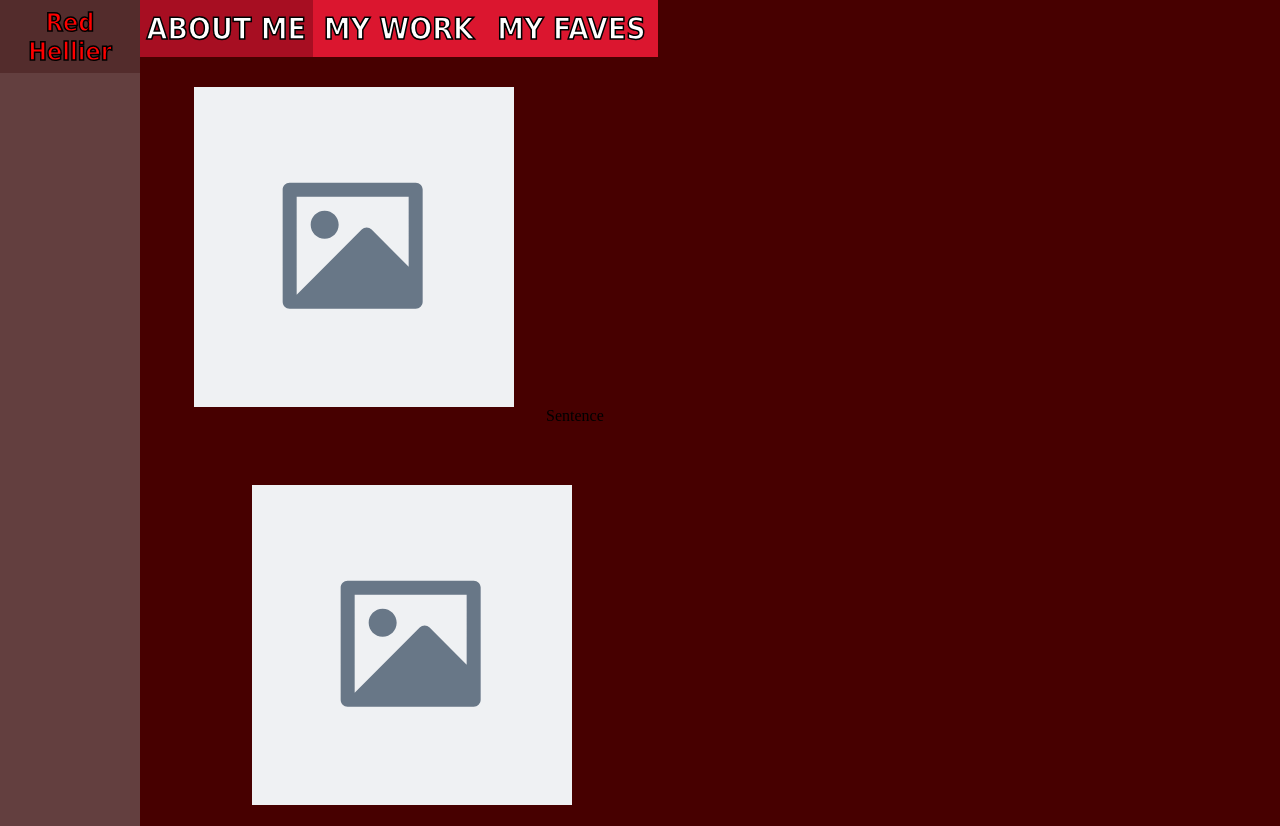
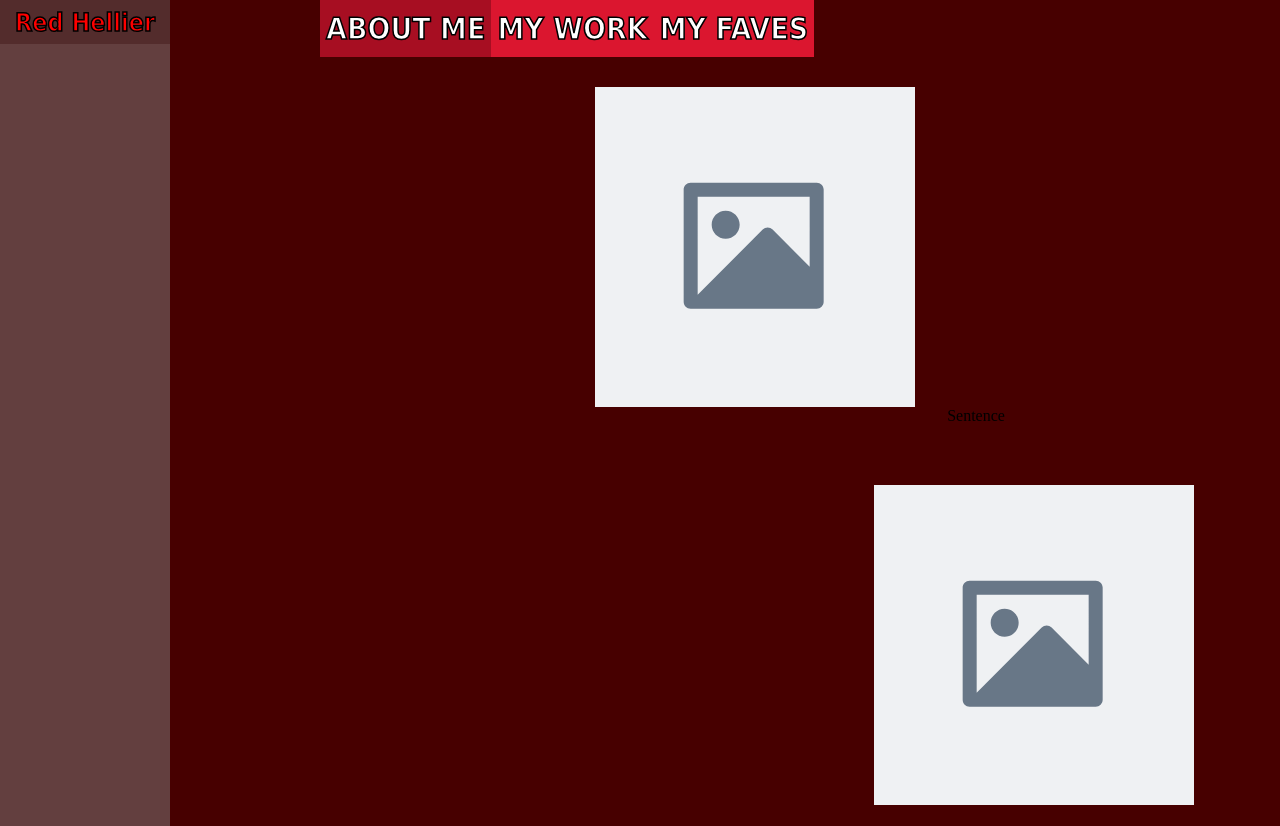
Before and after one commit to RedHellier/my-fac-website, a plain HTML site: page index.html in a window 1280 px wide. Shown: the top 826 px of the page. Drawn offline with Linux system fonts and the light colour scheme.

Commit message:
Understanding Flexboxes

```diff
--- a/styles/style.css
+++ b/styles/style.css
@@ -3,12 +3,12 @@
 }
 
 .desktop {
-  display: inline-flex;
+  display: contents;
 }
 
 .sidebar {
   display: inline-flex;
-  width: 140px;
+  width: 170px;
   flex-direction: column;
   background-color: #633f3f;
   min-height: 100vh;
@@ -37,11 +37,14 @@
 body {
   margin: 0;
   background-color: #470000;
+  display:grid;
+  grid-template-columns: 1fr 3fr;
 }
 
 nav {
-  display: grid;
-  grid-template-columns: 1fr 1fr 1fr;
+  display: flex;
+  flex-direction: row;
+  justify-content: flex-start;
 }
 
 .tab {
```
